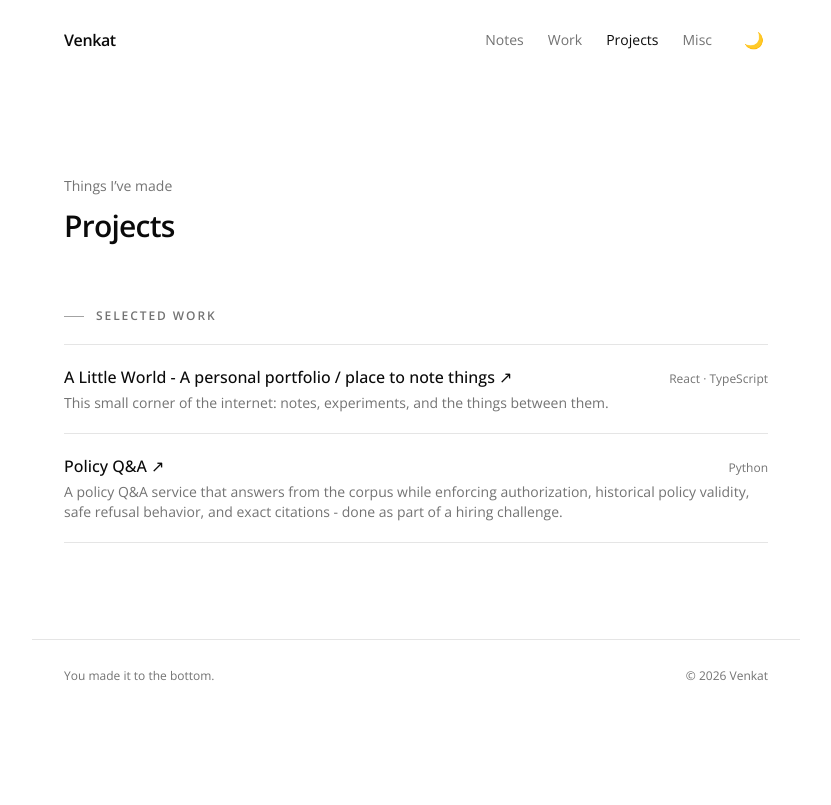
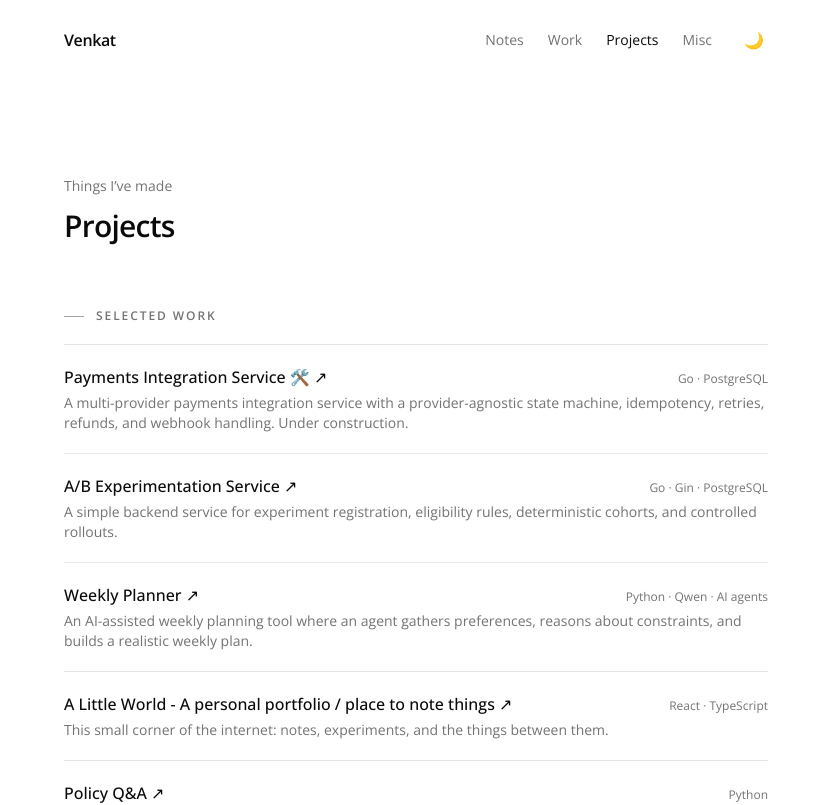
Before and after one commit to venkxycodes/portfolio, a React (Vite) app: page /projects in a window 1280 px wide. Shown: the top 805 px of the page, without its empty margins (224-1055 px from the left). Built offline with nearby package versions, Linux system fonts and the light colour scheme.

Commit message:
Update portfolio projects

```diff
--- a/src/data/projects.ts
+++ b/src/data/projects.ts
@@ -1,4 +1,7 @@
 export const projects = [
+  { name: 'Payments Integration Service 🛠️', description: 'A multi-provider payments integration service with a provider-agnostic state machine, idempotency, retries, refunds, and webhook handling. Under construction.', stack: 'Go · PostgreSQL', url: 'https://github.com/venkxycodes/payments' },
+  { name: 'A/B Experimentation Service', description: 'A simple backend service for experiment registration, eligibility rules, deterministic cohorts, and controlled rollouts.', stack: 'Go · Gin · PostgreSQL', url: 'https://github.com/venkxycodes/ab-experiments' },
+  { name: 'Weekly Planner', description: 'An AI-assisted weekly planning tool where an agent gathers preferences, reasons about constraints, and builds a realistic weekly plan.', stack: 'Python · Qwen · AI agents', url: 'https://github.com/venkxycodes/weekly-planner' },
   { name: 'A Little World - A personal portfolio / place to note things', description: 'This small corner of the internet: notes, experiments, and the things between them.', stack: 'React · TypeScript', url: 'https://github.com/venkxycodes/venkxyslittleworld-' },
   { name: 'Policy Q&A', description: 'A policy Q&A service that answers from the corpus while enforcing authorization, historical policy validity, safe refusal behavior, and exact citations - done as part of a hiring challenge.', stack: 'Python', url: 'https://github.com/venkxycodes/deployment-inc-challenge' },
 ]
```
